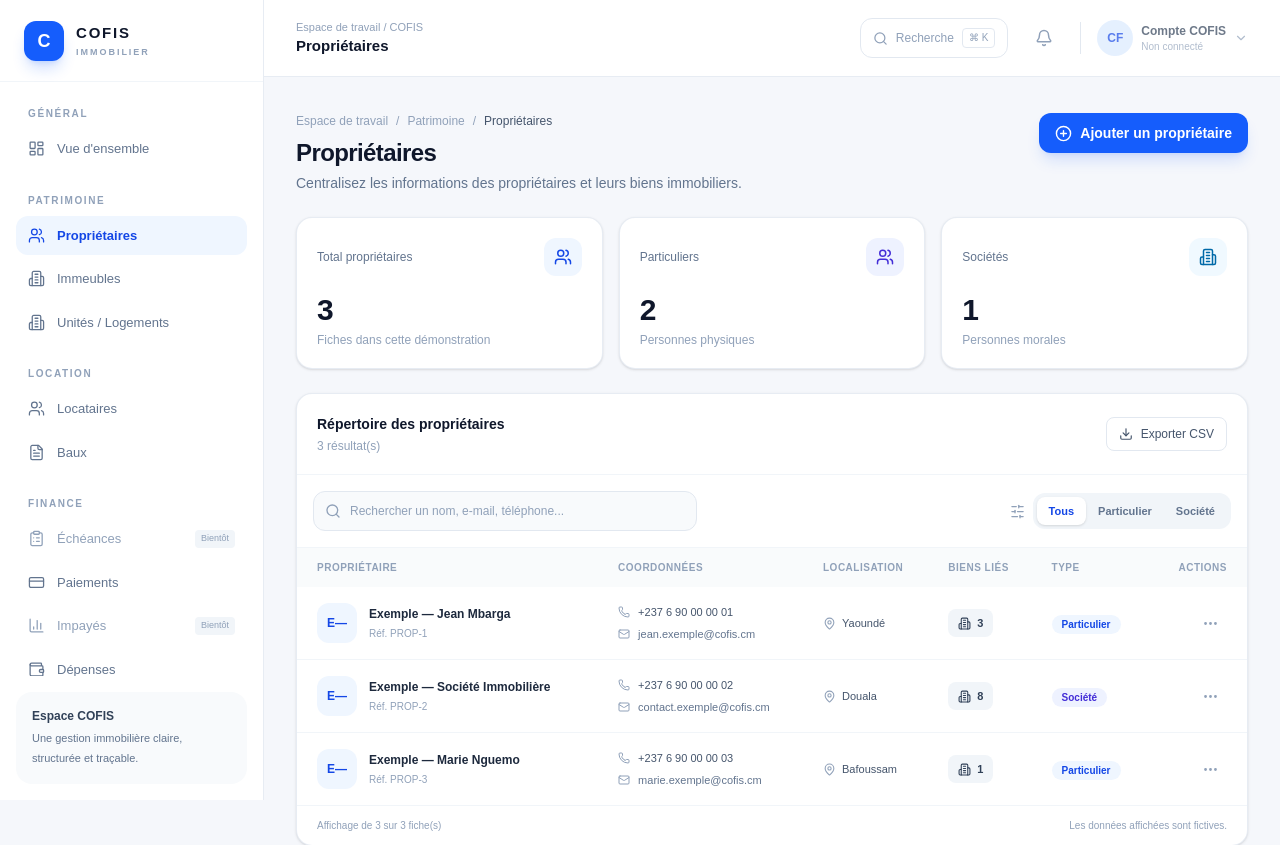
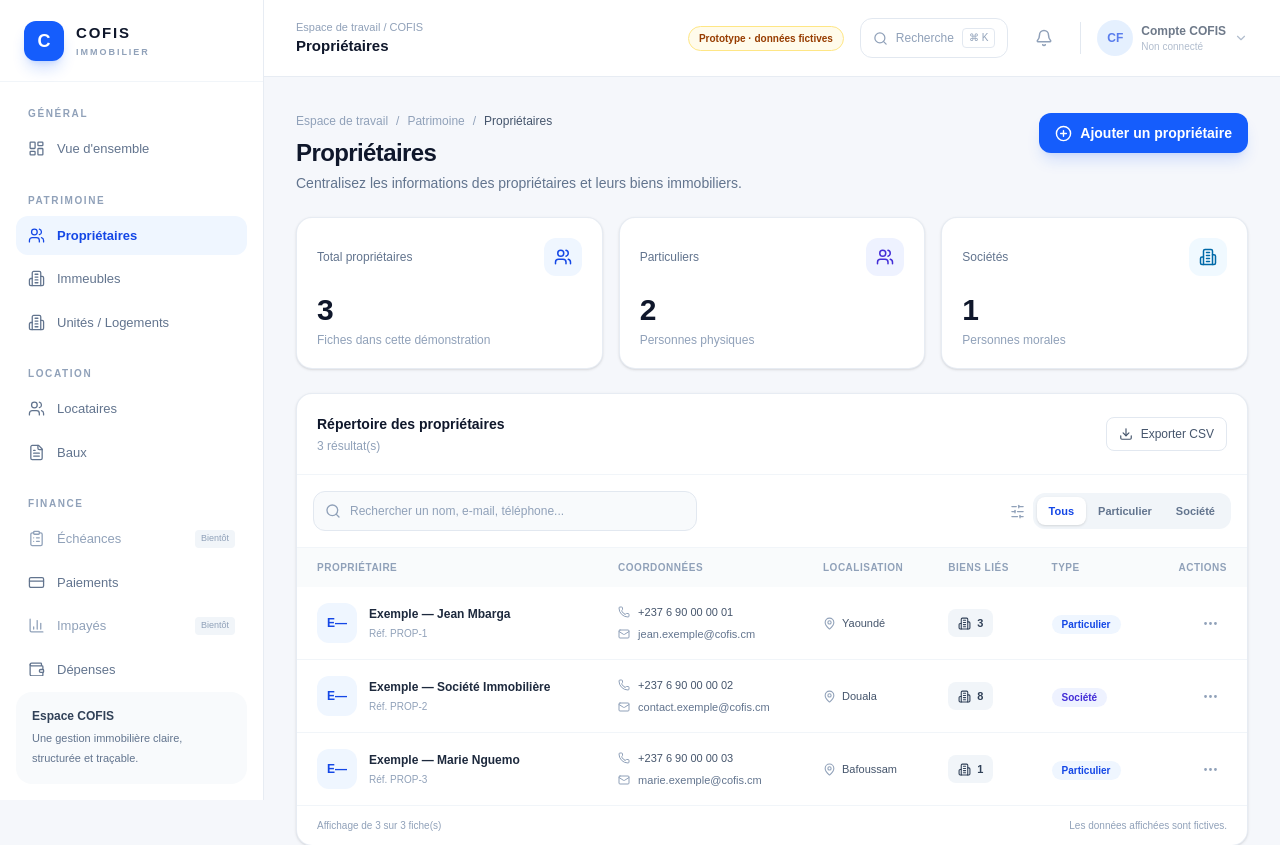
Before and after one commit to ethel954-tech/Cofis-immobilier, a Next.js app: page /proprietaires in a window 1280 px wide. Shown: the top 845 px of the page. Built offline with nearby package versions, Linux system fonts and the light colour scheme.

Commit message:
feat(demo): label prototype workspace in header

```diff
--- a/src/components/navigation/EnteteApplication.tsx
+++ b/src/components/navigation/EnteteApplication.tsx
@@ -59,6 +59,7 @@ export function EnteteApplication() {
         </div>
 
         <div className="flex shrink-0 items-center gap-1.5 sm:gap-3 md:gap-4">
+          <span className="hidden rounded-full border border-amber-200 bg-amber-50 px-2.5 py-1 text-[10px] font-semibold text-amber-800 sm:inline-flex">Prototype · données fictives</span>
           <button type="button" aria-label="Recherche (bientôt disponible)" disabled className="hidden h-10 items-center gap-2 rounded-xl border border-slate-200 px-3 text-xs text-slate-400 sm:flex">
             <Search size={15} /> Recherche
             <span className="rounded border border-slate-200 px-1.5 py-0.5 text-[10px]">⌘ K</span>
```
